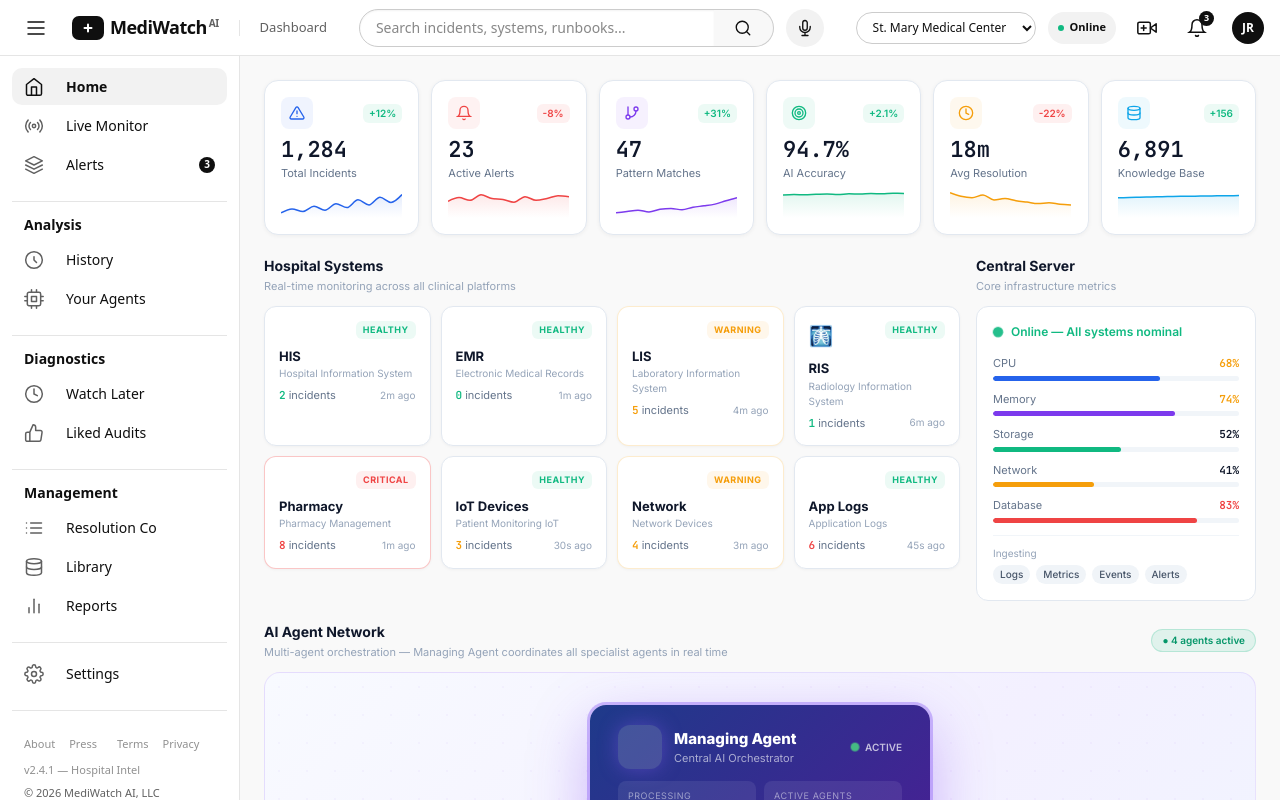
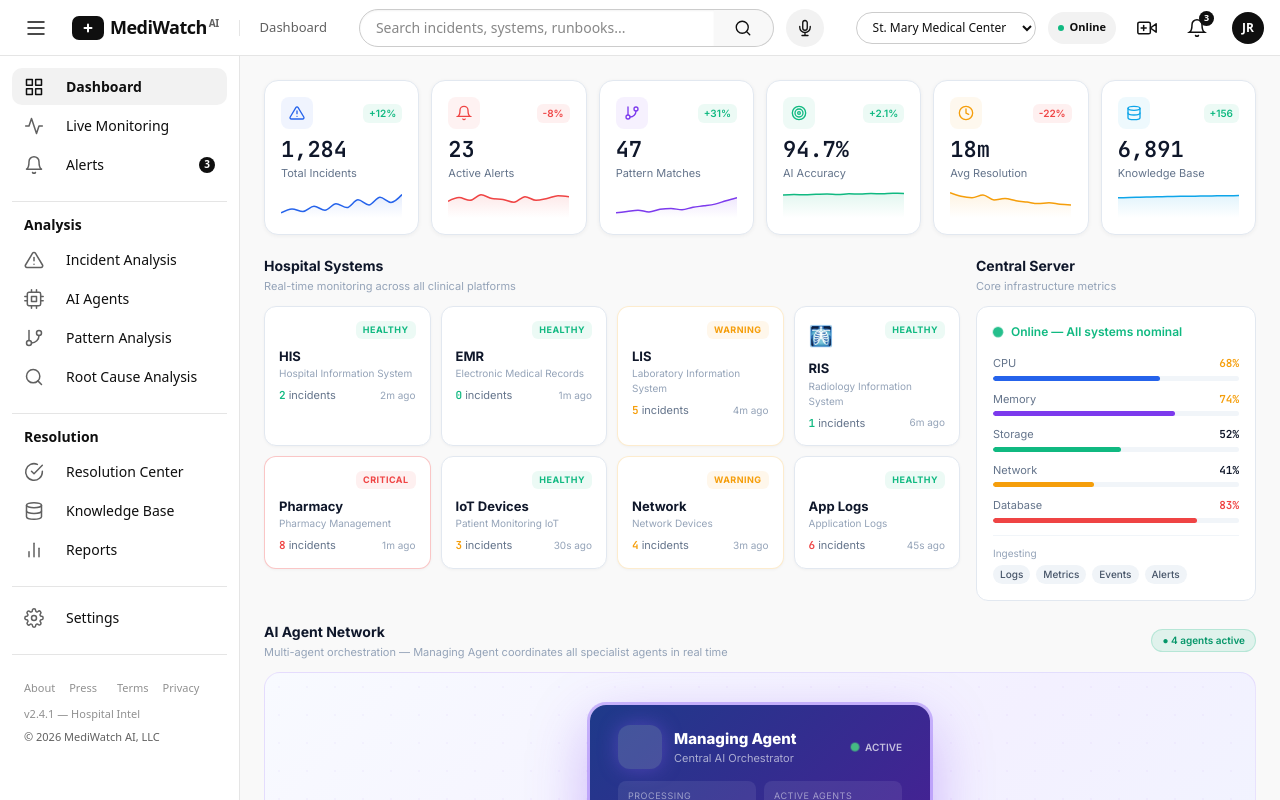
Before and after one commit to Tharungurusamy/pilot-, a React (Vite) app: page / in a window 1280 px wide. Built offline with nearby package versions, Linux system fonts and the light colour scheme; the HTML template or start-up script is replaced by a standard one.

Commit message:
Auto commit 2026-08-06 14:13:07

```diff
--- a/src/components/Sidebar.tsx
+++ b/src/components/Sidebar.tsx
@@ -7,39 +7,36 @@ interface SidebarProps {
 }
 
 export default function Sidebar({ active, onChange, collapsed }: SidebarProps) {
-  // Navigation groupings matching Youtube sections
+  // Navigation groupings maintaining original items but styling them as sections
   const firstSection = [
-    { id: 'dashboard', label: 'Home', icon: HomeIcon },
-    { id: 'live-monitoring', label: 'Live Monitor', icon: LiveIcon },
-    { id: 'alerts', label: 'Alerts', icon: SubscriptionsIcon, badgeCount: 3 },
+    { id: 'dashboard', label: 'Dashboard', icon: LayoutIcon },
+    { id: 'live-monitoring', label: 'Live Monitoring', icon: ActivityIcon },
+    { id: 'alerts', label: 'Alerts', icon: BellIcon, badgeCount: 3 },
   ]
 
   const secondSection = [
-    { id: 'incidents', label: 'History', icon: HistoryIcon },
-    { id: 'ai-agents', label: 'Your Agents', icon: CpuIcon },
+    { id: 'incidents', label: 'Incident Analysis', icon: AlertTriangleIcon },
+    { id: 'ai-agents', label: 'AI Agents', icon: CpuIcon },
+    { id: 'patterns', label: 'Pattern Analysis', icon: GitBranchIcon },
+    { id: 'root-cause', label: 'Root Cause Analysis', icon: SearchIcon },
   ]
 
   const thirdSection = [
-    { id: 'patterns', label: 'Watch Later', icon: ClockIcon },
-    { id: 'root-cause', label: 'Liked Audits', icon: ThumbsUpIcon },
+    { id: 'resolution', label: 'Resolution Center', icon: CheckCircleIcon },
+    { id: 'knowledge-base', label: 'Knowledge Base', icon: DatabaseIcon },
+    { id: 'reports', label: 'Reports', icon: BarChart2Icon },
   ]
 
   const fourthSection = [
-    { id: 'resolution', label: 'Resolution Co', icon: PlaylistIcon },
-    { id: 'knowledge-base', label: 'Library', icon: DatabaseIcon },
-    { id: 'reports', label: 'Reports', icon: BarChartIcon },
-  ]
-
-  const fifthSection = [
     { id: 'settings', label: 'Settings', icon: SettingsIcon },
   ]
 
-  // Collapsed rail items
+  // Collapsed rail items (subset of most important ones)
   const compactItems = [
-    { id: 'dashboard', label: 'Home', icon: HomeIcon },
-    { id: 'live-monitoring', label: 'Live', icon: LiveIcon },
-    { id: 'alerts', label: 'Alerts', icon: SubscriptionsIcon, badgeCount: 3 },
-    { id: 'resolution', label: 'Library', icon: PlaylistIcon },
+    { id: 'dashboard', label: 'Dashboard', icon: LayoutIcon },
+    { id: 'live-monitoring', label: 'Live', icon: ActivityIcon },
+    { id: 'alerts', label: 'Alerts', icon: BellIcon, badgeCount: 3 },
+    { id: 'incidents', label: 'Incidents', icon: AlertTriangleIcon },
     { id: 'settings', label: 'Settings', icon: SettingsIcon },
   ]
 
@@ -216,25 +213,17 @@ export default function Sidebar({ active, onChange, collapsed }: SidebarProps) {
 
       <div style={{ borderTop: '1px solid #e5e5e5', margin: '4px 0 12px 0' }} />
 
-      {/* Group 3: Diagnostics section */}
+      {/* Group 3: Resolution & Knowledge */}
       <div style={{ marginBottom: 12 }}>
-        <div style={{ padding: '0 12px 6px 12px', fontSize: 14, fontWeight: 700, color: '#0f0f0f' }}>Diagnostics</div>
+        <div style={{ padding: '0 12px 6px 12px', fontSize: 14, fontWeight: 700, color: '#0f0f0f' }}>Resolution</div>
         {thirdSection.map(renderItemButton)}
       </div>
 
       <div style={{ borderTop: '1px solid #e5e5e5', margin: '4px 0 12px 0' }} />
 
-      {/* Group 4: Management */}
+      {/* Group 4: Settings */}
       <div style={{ marginBottom: 12 }}>
-        <div style={{ padding: '0 12px 6px 12px', fontSize: 14, fontWeight: 700, color: '#0f0f0f' }}>Management</div>
         {fourthSection.map(renderItemButton)}
-      </div>
-
-      <div style={{ borderTop: '1px solid #e5e5e5', margin: '4px 0 12px 0' }} />
-
-      {/* Group 5: Settings / Config */}
-      <div style={{ marginBottom: 12 }}>
-        {fifthSection.map(renderItemButton)}
       </div>
 
       <div style={{ borderTop: '1px solid #e5e5e5', margin: '4px 0 12px 0' }} />
@@ -255,105 +244,37 @@ export default function Sidebar({ active, onChange, collapsed }: SidebarProps) {
   )
 }
 
-// YouTube-like UI Icons using vector SVGs
-function HomeIcon({ size }: { size: number }) {
-  return (
-    <svg width={size} height={size} viewBox="0 0 24 24" fill="none" stroke="currentColor" strokeWidth="1.8" strokeLinecap="round" strokeLinejoin="round">
-      <path d="M3 9l9-7 9 7v11a2 2 0 0 1-2 2H5a2 2 0 0 1-2-2z"/>
-      <polyline points="9 22 9 12 15 12 15 22"/>
-    </svg>
-  )
+// Inline original SVG components
+function LayoutIcon({ size }: { size: number }) {
+  return <svg width={size} height={size} viewBox="0 0 24 24" fill="none" stroke="currentColor" strokeWidth="1.8" strokeLinecap="round" strokeLinejoin="round"><rect x="3" y="3" width="7" height="7"/><rect x="14" y="3" width="7" height="7"/><rect x="14" y="14" width="7" height="7"/><rect x="3" y="14" width="7" height="7"/></svg>
 }
-
-function LiveIcon({ size }: { size: number }) {
-  return (
-    <svg width={size} height={size} viewBox="0 0 24 24" fill="none" stroke="currentColor" strokeWidth="1.8" strokeLinecap="round" strokeLinejoin="round">
-      <circle cx="12" cy="12" r="2"/>
-      <path d="M16.24 7.76a6 6 0 0 1 0 8.49m-8.48-.01a6 6 0 0 1 0-8.49m11.31-2.82a10 10 0 0 1 0 14.14m-14.14 0a10 10 0 0 1 0-14.14"/>
-    </svg>
-  )
+function ActivityIcon({ size }: { size: number }) {
+  return <svg width={size} height={size} viewBox="0 0 24 24" fill="none" stroke="currentColor" strokeWidth="1.8" strokeLinecap="round" strokeLinejoin="round"><polyline points="22 12 18 12 15 21 9 3 6 12 2 12"/></svg>
 }
-
-function SubscriptionsIcon({ size }: { size: number }) {
-  return (
-    <svg width={size} height={size} viewBox="0 0 24 24" fill="none" stroke="currentColor" strokeWidth="1.8" strokeLinecap="round" strokeLinejoin="round">
-      <path d="M12 2L2 7l10 5 10-5-10-5zM2 17l10 5 10-5M2 12l10 5 10-5"/>
-    </svg>
-  )
+function AlertTriangleIcon({ size }: { size: number }) {
+  return <svg width={size} height={size} viewBox="0 0 24 24" fill="none" stroke="currentColor" strokeWidth="1.8" strokeLinecap="round" strokeLinejoin="round"><path d="M10.29 3.86L1.82 18a2 2 0 001.71 3h16.94a2 2 0 001.71-3L13.71 3.86a2 2 0 00-3.42 0z"/><line x1="12" y1="9" x2="12" y2="13"/><line x1="12" y1="17" x2="12.01" y2="17"/></svg>
 }
-
-function HistoryIcon({ size }: { size: number }) {
-  return (
-    <svg width={size} height={size} viewBox="0 0 24 24" fill="none" stroke="currentColor" strokeWidth="1.8" strokeLinecap="round" strokeLinejoin="round">
-      <path d="M12 8v4l3 3"/>
-      <circle cx="12" cy="12" r="10"/>
-    </svg>
-  )
+function CpuIcon({ size }: { size: number }) {
+  return <svg width={size} height={size} viewBox="0 0 24 24" fill="none" stroke="currentColor" strokeWidth="1.8" strokeLinecap="round" strokeLinejoin="round"><rect x="4" y="4" width="16" height="16" rx="2"/><rect x="9" y="9" width="6" height="6"/><line x1="9" y1="1" x2="9" y2="4"/><line x1="15" y1="1" x2="15" y2="4"/><line x1="9" y1="20" x2="9" y2="23"/><line x1="15" y1="20" x2="15" y2="23"/><line x1="20" y1="9" x2="23" y2="9"/><line x1="20" y1="14" x2="23" y2="14"/><line x1="1" y1="9" x2="4" y2="9"/><line x1="1" y1="14" x2="4" y2="14"/></svg>
 }
-
-function CpuIcon({ size }: { size: number }) {
-  return (
-    <svg width={size} height={size} viewBox="0 0 24 24" fill="none" stroke="currentColor" strokeWidth="1.8" strokeLinecap="round" strokeLinejoin="round">
-      <rect x="4" y="4" width="16" height="16" rx="2"/>
-      <rect x="9" y="9" width="6" height="6"/>
-      <line x1="9" y1="1" x2="9" y2="4"/>
-      <line x1="15" y1="1" x2="15" y2="4"/>
-      <line x1="9" y1="20" x2="9" y2="23"/>
-      <line x1="15" y1="20" x2="15" y2="23"/>
-      <line x1="20" y1="9" x2="23" y2="9"/>
-      <line x1="20" y1="14" x2="23" y2="14"/>
-      <line x1="1" y1="9" x2="4" y2="9"/>
-      <line x1="1" y1="14" x2="4" y2="14"/>
-    </svg>
-  )
+function GitBranchIcon({ size }: { size: number }) {
+  return <svg width={size} height={size} viewBox="0 0 24 24" fill="none" stroke="currentColor" strokeWidth="1.8" strokeLinecap="round" strokeLinejoin="round"><line x1="6" y1="3" x2="6" y2="15"/><circle cx="18" cy="6" r="3"/><circle cx="6" cy="18" r="3"/><path d="M18 9a9 9 0 01-9 9"/></svg>
 }
-
-function ClockIcon({ size }: { size: number }) {
-  return (
-    <svg width={size} height={size} viewBox="0 0 24 24" fill="none" stroke="currentColor" strokeWidth="1.8" strokeLinecap="round">
-      <circle cx="12" cy="12" r="10"/>
-      <path d="M12 6v6l4 2"/>
-    </svg>
-  )
+function SearchIcon({ size }: { size: number }) {
+  return <svg width={size} height={size} viewBox="0 0 24 24" fill="none" stroke="currentColor" strokeWidth="1.8" strokeLinecap="round" strokeLinejoin="round"><circle cx="11" cy="11" r="8"/><line x1="21" y1="21" x2="16.65" y2="16.65"/></svg>
 }
-
-function ThumbsUpIcon({ size }: { size: number }) {
-  return (
-    <svg width={size} height={size} viewBox="0 0 24 24" fill="none" stroke="currentColor" strokeWidth="1.8" strokeLinecap="round" strokeLinejoin="round">
-      <path d="M14 9V5a3 3 0 0 0-3-3l-4 9v11h11.28a2 2 0 0 0 2-1.7l1.38-9a2 2 0 0 0-2-2.3zM7 22H4a2 2 0 0 1-2-2v-7a2 2 0 0 1 2-2h3"/>
-    </svg>
-  )
+function CheckCircleIcon({ size }: { size: number }) {
+  return <svg width={size} height={size} viewBox="0 0 24 24" fill="none" stroke="currentColor" strokeWidth="1.8" strokeLinecap="round" strokeLinejoin="round"><path d="M22 11.08V12a10 10 0 11-5.93-9.14"/><polyline points="22 4 12 14.01 9 11.01"/></svg>
 }
-
-function PlaylistIcon({ size }: { size: number }) {
-  return (
-    <svg width={size} height={size} viewBox="0 0 24 24" fill="none" stroke="currentColor" strokeWidth="1.8" strokeLinecap="round" strokeLinejoin="round">
-      <line x1="8" y1="6" x2="21" y2="6"/><line x1="8" y1="12" x2="21" y2="12"/><line x1="8" y1="18" x2="21" y2="18"/><line x1="3" y1="6" x2="3.01" y2="6"/><line x1="3" y1="12" x2="3.01" y2="12"/><line x1="3" y1="18" x2="3.01" y2="18"/>
-    </svg>
-  )
+function DatabaseIcon({ size }: { size: number }) {
+  return <svg width={size} height={size} viewBox="0 0 24 24" fill="none" stroke="currentColor" strokeWidth="1.8" strokeLinecap="round" strokeLinejoin="round"><ellipse cx="12" cy="5" rx="9" ry="3"/><path d="M21 12c0 1.66-4 3-9 3s-9-1.34-9-3"/><path d="M3 5v14c0 1.66 4 3 9 3s9-1.34 9-3V5"/></svg>
 }
-
-function DatabaseIcon({ size }: { size: number }) {
-  return (
-    <svg width={size} height={size} viewBox="0 0 24 24" fill="none" stroke="currentColor" strokeWidth="1.8" strokeLinecap="round" strokeLinejoin="round">
-      <ellipse cx="12" cy="5" rx="9" ry="3"/><path d="M21 12c0 1.66-4 3-9 3s-9-1.34-9-3"/><path d="M3 5v14c0 1.66 4 3 9 3s9-1.34 9-3V5"/>
-    </svg>
-  )
+function BarChart2Icon({ size }: { size: number }) {
+  return <svg width={size} height={size} viewBox="0 0 24 24" fill="none" stroke="currentColor" strokeWidth="1.8" strokeLinecap="round" strokeLinejoin="round"><line x1="18" y1="20" x2="18" y2="10"/><line x1="12" y1="20" x2="12" y2="4"/><line x1="6" y1="20" x2="6" y2="14"/></svg>
 }
-
-function BarChartIcon({ size }: { size: number }) {
-  return (
-    <svg width={size} height={size} viewBox="0 0 24 24" fill="none" stroke="currentColor" strokeWidth="1.8" strokeLinecap="round" strokeLinejoin="round">
-      <line x1="18" y1="20" x2="18" y2="10"/><line x1="12" y1="20" x2="12" y2="4"/><line x1="6" y1="20" x2="6" y2="14"/>
-    </svg>
-  )
+function BellIcon({ size }: { size: number }) {
+  return <svg width={size} height={size} viewBox="0 0 24 24" fill="none" stroke="currentColor" strokeWidth="1.8" strokeLinecap="round" strokeLinejoin="round"><path d="M18 8A6 6 0 006 8c0 7-3 9-3 9h18s-3-2-3-9"/><path d="M13.73 21a2 2 0 01-3.46 0"/></svg>
 }
-
 function SettingsIcon({ size }: { size: number }) {
-  return (
-    <svg width={size} height={size} viewBox="0 0 24 24" fill="none" stroke="currentColor" strokeWidth="1.8" strokeLinecap="round" strokeLinejoin="round">
-      <circle cx="12" cy="12" r="3"/>
-      <path d="M19.4 15a1.65 1.65 0 0 0 .33 1.82l.06.06a2 2 0 0 1 0 2.83 2 2 0 0 1-2.83 0l-.06-.06a1.65 1.65 0 0 0-1.82-.33 1.65 1.65 0 0 0-1 1.51V21a2 2 0 0 1-4 0v-.09A1.65 1.65 0 0 0 9 19.4a1.65 1.65 0 0 0-1.82.33l-.06.06a2 2 0 0 1-2.83-2.83l.06-.06A1.65 1.65 0 0 0 4.68 15a1.65 1.65 0 0 0-1.51-1H3a2 2 0 0 1 0-4h.09A1.65 1.65 0 0 0 4.6 9a1.65 1.65 0 0 0-.33-1.82l-.06-.06a2 2 0 0 1 2.83-2.83l.06.06A1.65 1.65 0 0 0 9 4.68a1.65 1.65 0 0 0 1-1.51V3a2 2 0 0 1 4 0v.09a1.65 1.65 0 0 0 1 1.51 1.65 1.65 0 0 0 1.82-.33l.06-.06a2 2 0 0 1 2.83 2.83l-.06.06A1.65 1.65 0 0 0 19.4 9a1.65 1.65 0 0 0 1.51 1H21a2 2 0 0 1 0 4h-.09a1.65 1.65 0 0 0-1.51 1z"/>
-    </svg>
-  )
+  return <svg width={size} height={size} viewBox="0 0 24 24" fill="none" stroke="currentColor" strokeWidth="1.8" strokeLinecap="round" strokeLinejoin="round"><circle cx="12" cy="12" r="3"/><path d="M19.4 15a1.65 1.65 0 00.33 1.82l.06.06a2 2 0 010 2.83 2 2 0 01-2.83 0l-.06-.06a1.65 1.65 0 00-1.82-.33 1.65 1.65 0 00-1 1.51V21a2 2 0 01-4 0v-.09A1.65 1.65 0 009 19.4a1.65 1.65 0 00-1.82.33l-.06.06a2 2 0 01-2.83-2.83l.06-.06A1.65 1.65 0 004.68 15a1.65 1.65 0 00-1.51-1H3a2 2 0 010-4h.09A1.65 1.65 0 004.6 9a1.65 1.65 0 00-.33-1.82l-.06-.06a2 2 0 012.83-2.83l.06.06A1.65 1.65 0 009 4.68a1.65 1.65 0 001-1.51V3a2 2 0 014 0v.09a1.65 1.65 0 001 1.51 1.65 1.65 0 001.82-.33l.06-.06a2 2 0 012.83 2.83l-.06.06A1.65 1.65 0 0019.4 9a1.65 1.65 0 001.51 1H21a2 2 0 010 4h-.09a1.65 1.65 0 00-1.51 1z"/></svg>
 }
```
